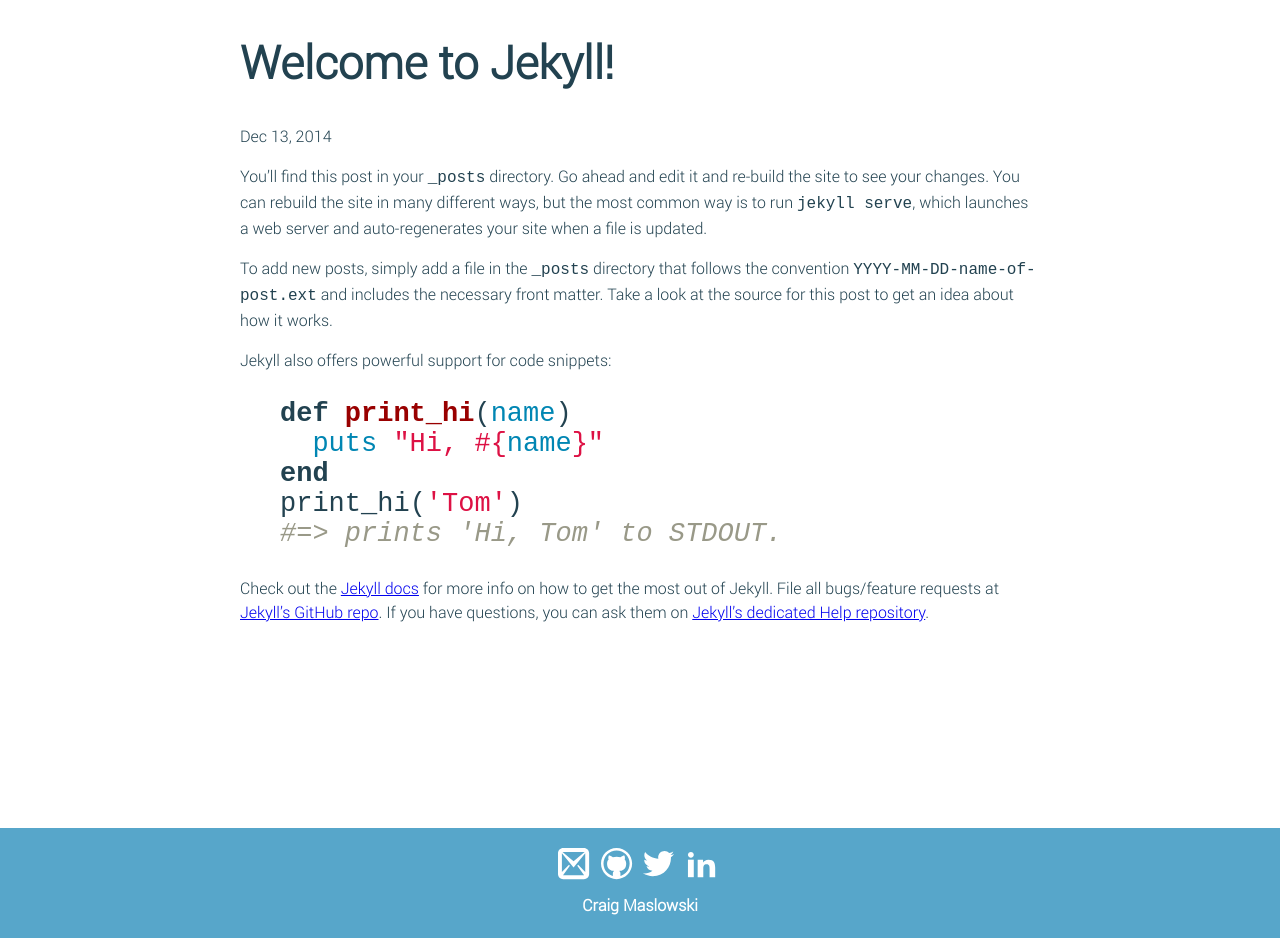
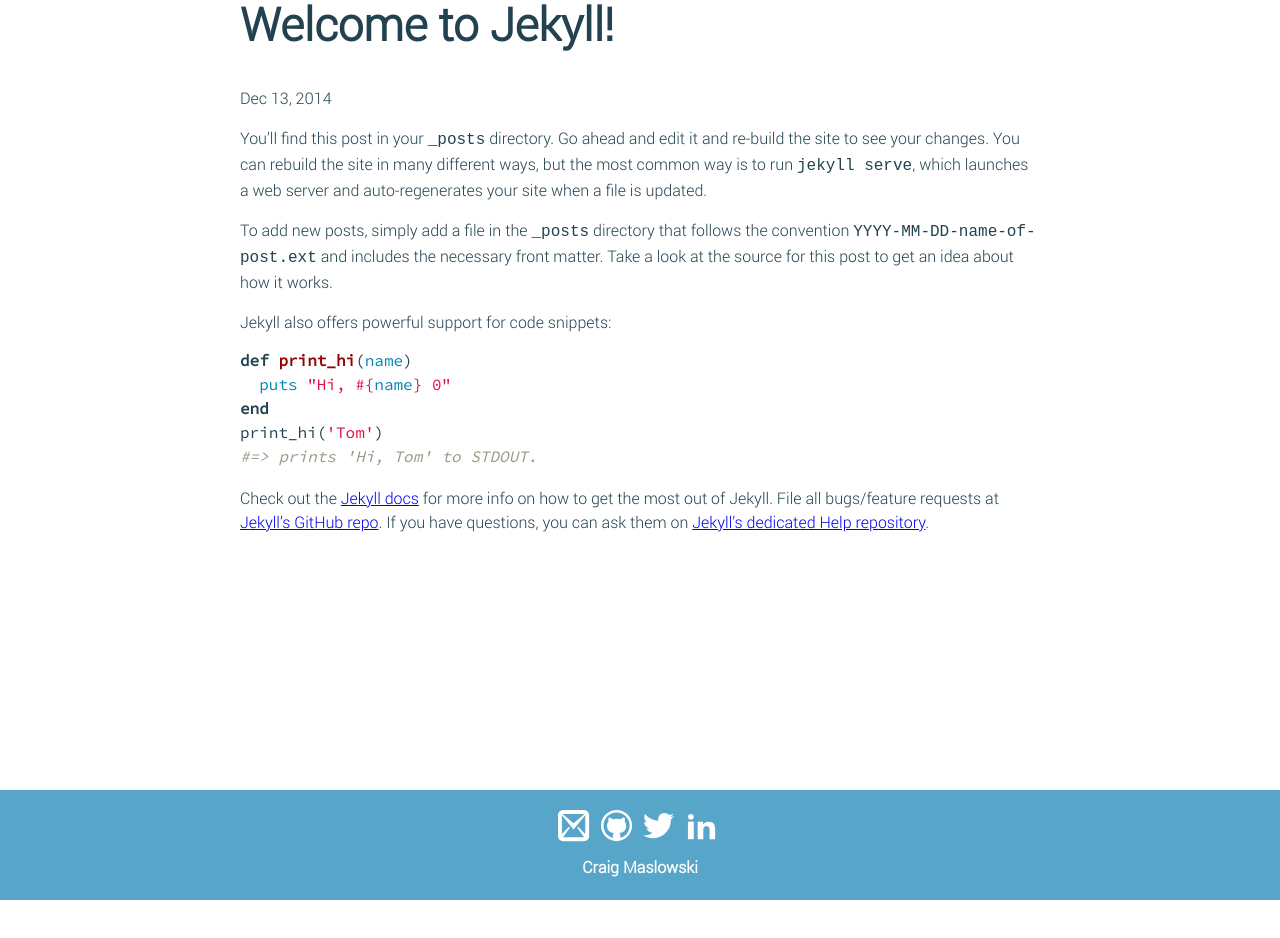
Before and after one commit to craigmaslowski/craigmaslowski.github.io, a Jekyll site: the page built from _posts/2014-12-13-welcome-to-jekyll.markdown, in a window 1280 px wide. Built offline with Jekyll 4.4.1, drawn with Linux system fonts in a browser that asks for light colours; after the commit the page ends 900 px from its top, so only the background shows below that.

Commit message:
added monospace font. fixed margins on headers

```diff
--- a/_posts/2014-12-13-welcome-to-jekyll.markdown
+++ b/_posts/2014-12-13-welcome-to-jekyll.markdown
@@ -11,7 +11,7 @@
 
 {% highlight ruby %}
 def print_hi(name)
-  puts "Hi, #{name}"
+  puts "Hi, #{name} 0"
 end
 print_hi('Tom')
 #=> prints 'Hi, Tom' to STDOUT.
--- a/_sass/_base.scss
+++ b/_sass/_base.scss
@@ -1,11 +1,15 @@
 $footer-height: 110px;
 
-h2 {
+* {
   margin: 0;
 }
 
-h2 {
+h1, h2, h3 {
   margin: 0 0 0.83em 0;
+}
+
+p {
+  margin: 1em 0;
 }
 
 html,
--- a/_sass/_fonts.scss
+++ b/_sass/_fonts.scss
@@ -1,5 +1,5 @@
 @font-face {
-    font-family: 'robotolight';
+    font-family: 'RobotoLight';
     src: url('../fonts/Roboto-Light-webfont.eot');
     src: url('../fonts/Roboto-Light-webfont.eot?#iefix') format('embedded-opentype'),
          url('../fonts/Roboto-Light-webfont.woff') format('woff'),
@@ -8,3 +8,15 @@
     font-weight: normal;
     font-style: normal;
 }
+
+@font-face {
+  font-family: 'SourceCodeProRegular';
+  src: url('../fonts/saucecodeamateur-regular-webfont.eot');
+  src: url('../fonts/saucecodeamateur-regular-webfont.eot?#iefix') format('embedded-opentype'),
+       url('../fonts/saucecodeamateur-regular-webfont.woff2') format('woff2'),
+       url('../fonts/saucecodeamateur-regular-webfont.woff') format('woff'),
+       url('../fonts/saucecodeamateur-regular-webfont.ttf') format('truetype'),
+       url('../fonts/saucecodeamateur-regular-webfont.svg#source_code_proregular') format('svg');
+  font-weight: normal;
+  font-style: normal;
+}
--- a/_sass/_syntax-highlighting.scss
+++ b/_sass/_syntax-highlighting.scss
@@ -2,7 +2,13 @@
  * Syntax highlighting styles
  */
 .highlight {
+    @extend %p;
     background: #fff;
+    font-family: $default-monospace-font-family;
+
+    pre, code {
+        font-family: $default-monospace-font-family;
+    }
 
     .c     { color: #998; font-style: italic } // Comment
     .err   { color: #a61717; background-color: #e3d2d2 } // Error
--- a/_sass/_typography.scss
+++ b/_sass/_typography.scss
@@ -119,4 +119,5 @@
   @extend %p;
 }
 
-$default-font-family: 'robotolight', Helvetica, Arial;
+$default-font-family: 'RobotoLight', Helvetica, Arial;
+$default-monospace-font-family: 'SourceCodeProRegular', Courier;
```
Also changed, not shown: fonts/saucecodeamateur-regular-webfont.ttf (added), fonts/saucecodeamateur-regular-webfont.woff (added), fonts/saucecodeamateur-regular-webfont.woff2 (added), 2 other files.
